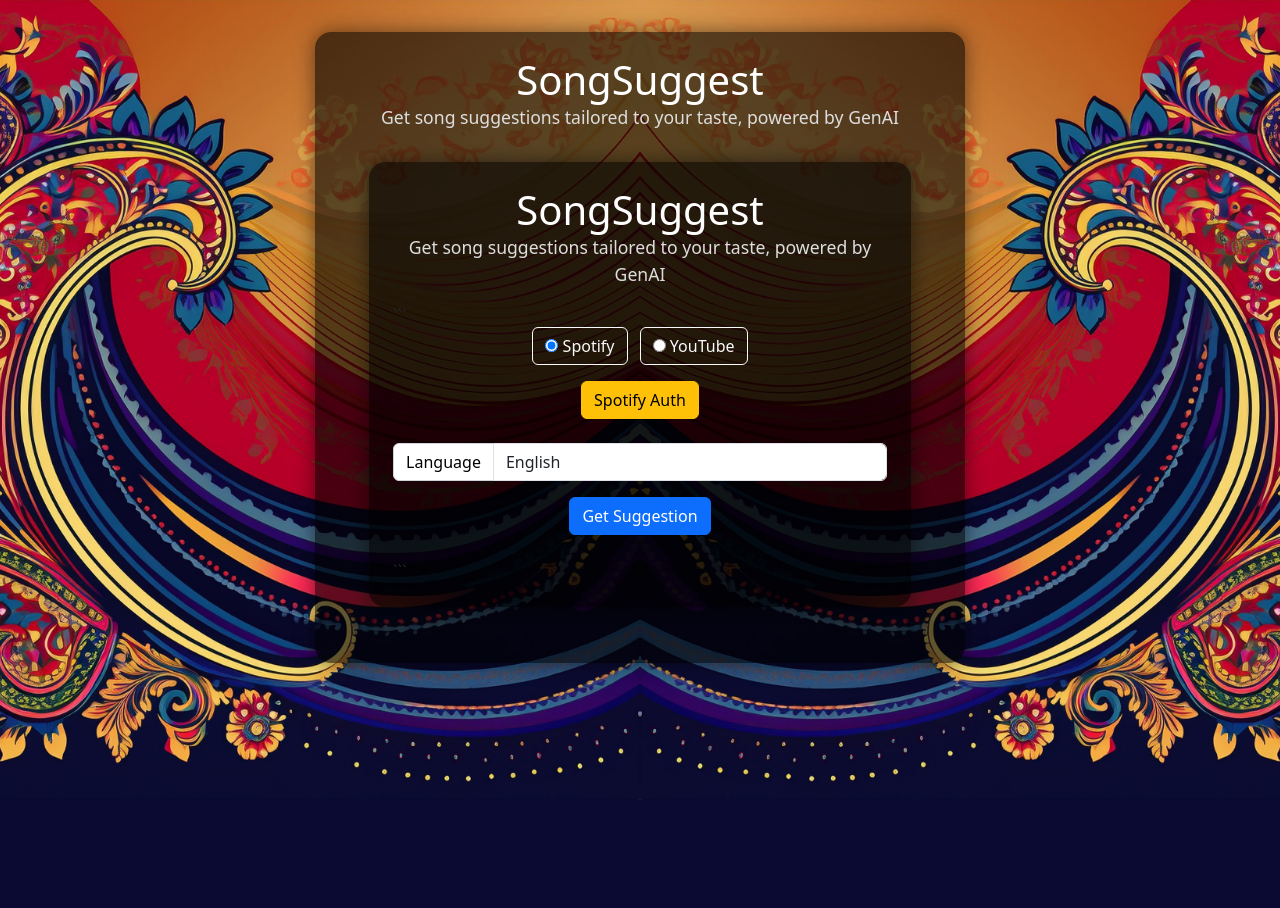
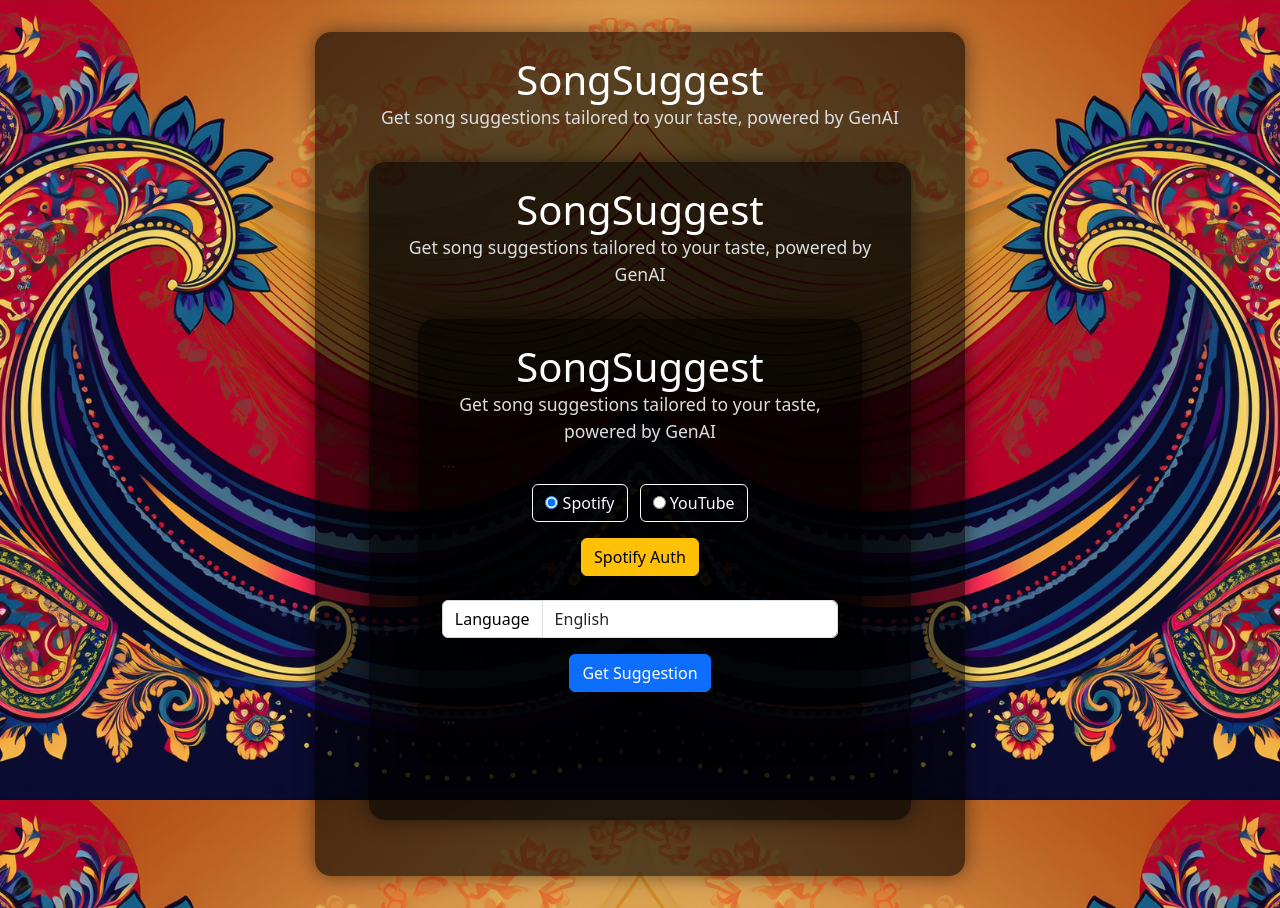
Before and after one commit to prabhatravib/song_suggest_dev, a Flask app: page / in a window 1280 px wide. Before the commit the page ends 800 px from the top, so only its background shows below. Run offline with Flask 3, Linux system fonts and the light colour scheme.

Commit message:
Update index.html

````diff
--- a/templates/index.html
+++ b/templates/index.html
@@ -122,6 +122,48 @@
     <h1 class="text-center mb-2">SongSuggest</h1>
     <p class="tagline">Get song suggestions tailored to your taste, powered by GenAI</p>
 
+<!DOCTYPE html>
+
+<html lang="en">
+<head>
+  <meta charset="UTF-8">
+  <meta name="viewport" content="width=device-width, initial-scale=1">
+  <title>SongSuggest</title>
+
+  <!-- PNG fallback -->
+
+  <link rel="icon" type="image/png" href="{{ url_for('static', filename='images/favicon.png') }}">
+
+  <!-- Bootstrap CSS -->
+
+  <link href="https://cdn.jsdelivr.net/npm/bootstrap@5.3.0/dist/css/bootstrap.min.css" rel="stylesheet">
+
+  <style>
+    body {
+      background: url('{{ url_for('static', filename='images/background.png') }}') no-repeat center center fixed;
+      background-size: cover;
+    }
+    .overlay-container {
+      background-color: rgba(0, 0, 0, 0.6);
+      border-radius: 1rem;
+      padding: 1.5rem;
+      width: 90%; max-width: 650px;
+      margin: 2rem auto;
+      box-shadow: 0 0 20px rgba(0,0,0,0.5);
+    }
+    .overlay-container h1 { color: #fff; }
+    .overlay-container .tagline {
+      color: #ddd; font-size:1.1rem; text-align:center;
+      margin:-0.5rem 0 1rem;
+    }
+  </style>
+
+</head>
+<body>
+  <div class="overlay-container">
+    <h1 class="text-center mb-2">SongSuggest</h1>
+    <p class="tagline">Get song suggestions tailored to your taste, powered by GenAI</p>
+
 ```
 <!-- Service Selector -->
 <div class="text-center mb-3">
@@ -137,44 +179,32 @@
 <div id="spotify-flow">
   <form action="{{ url_for('spotify_auth.spotify_auth_route') }}" method="GET" class="text-center mb-4">
     <button class="btn btn-warning">
-      Spotify Auth
-      {% if spotify_authorized %}<span class="text-success">✔️</span>{% endif %}
+      Spotify Auth {% if spotify_authorized %}<span class="text-success">✔️</span>{% endif %}
     </button>
   </form>
   <form id="spotify-url-form" class="mb-3" style="{% if not spotify_authorized %}display:none;{% endif %}">
     <div class="input-group">
       <button type="submit" class="btn btn-success">Submit Spotify Playlist</button>
-      <input
-        type="url"
-        name="playlist_url"
-        class="form-control"
-        placeholder="Enter Spotify Playlist Link"
-        required
-        pattern="https?://.*spotify\.com/.*playlist/[A-Za-z0-9]+"
-      >
+      <input type="url" name="playlist_url" class="form-control"
+        placeholder="Enter Spotify Playlist Link" required
+        pattern="https?://.*spotify\.com/.*playlist/[A-Za-z0-9]+">
     </div>
   </form>
 </div>
 
 <!-- YouTube Flow -->
 <div id="youtube-flow" style="display:none;">
-  <form action="{{ url_for('youtube_auth.youtube_auth_route') }}" method="GET" class="text-center mb-4">
+  <form action="{{ url_for('youtube_auth.login') }}" method="GET" class="text-center mb-4">
     <button class="btn btn-danger">
-      YouTube Auth
-      {% if youtube_authorized %}<span class="text-success">✔️</span>{% endif %}
+      YouTube Auth {% if youtube_authorized %}<span class="text-success">✔️</span>{% endif %}
     </button>
   </form>
   <form id="youtube-url-form" class="mb-3" style="{% if not youtube_authorized %}display:none;{% endif %}">
     <div class="input-group">
       <button type="submit" class="btn btn-success">Submit YouTube Playlist</button>
-      <input
-        type="url"
-        name="playlist_url"
-        class="form-control"
-        placeholder="Enter YouTube Playlist Link"
-        required
-        pattern="https?://.*(youtube\.com|youtu\.be).*list=[A-Za-z0-9_-]+"
-      >
+      <input type="url" name="playlist_url" class="form-control"
+        placeholder="Enter YouTube Playlist Link" required
+        pattern="https?://.*(youtube\.com|youtu\.be).*list=[A-Za-z0-9_-]+">
     </div>
   </form>
 </div>
@@ -183,25 +213,13 @@
 <div class="mb-4">
   <div class="input-group">
     <span class="input-group-text">Language</span>
-    <input
-      id="languageInput"
-      name="language"
-      type="text"
-      class="form-control"
-      placeholder="e.g. English"
-      value="{{ language or 'English' }}"
-      maxlength="20"
-      required
-    >
+    <input id="languageInput" name="language" type="text" class="form-control"
+      placeholder="e.g. English" value="{{ language or 'English' }}"
+      maxlength="20" required>
   </div>
   <div class="text-center mt-3">
     <button id="getRecommendationBtn" class="btn btn-primary">
-      Get Suggestion
-      <span
-        id="recommendationSpinner"
-        class="spinner-border spinner-border-sm ms-2"
-        style="display:none;"
-      ></span>
+      Get Suggestion <span id="recommendationSpinner" class="spinner-border spinner-border-sm ms-2" style="display:none;"></span>
     </button>
   </div>
 </div>
@@ -210,6 +228,17 @@
 <div id="messagesArea" class="mb-4"></div>
 <div id="recommendationResult"></div>
 ```
+
+  </div>
+
+  <!-- Bootstrap JS & Main JS -->
+
+  <script src="https://cdn.jsdelivr.net/npm/bootstrap@5.3.0/dist/js/bootstrap.bundle.min.js"></script>
+
+  <script src="{{ url_for('static', filename='js/main.js') }}"></script>
+
+</body>
+</html>
 
   </div>
 
````
